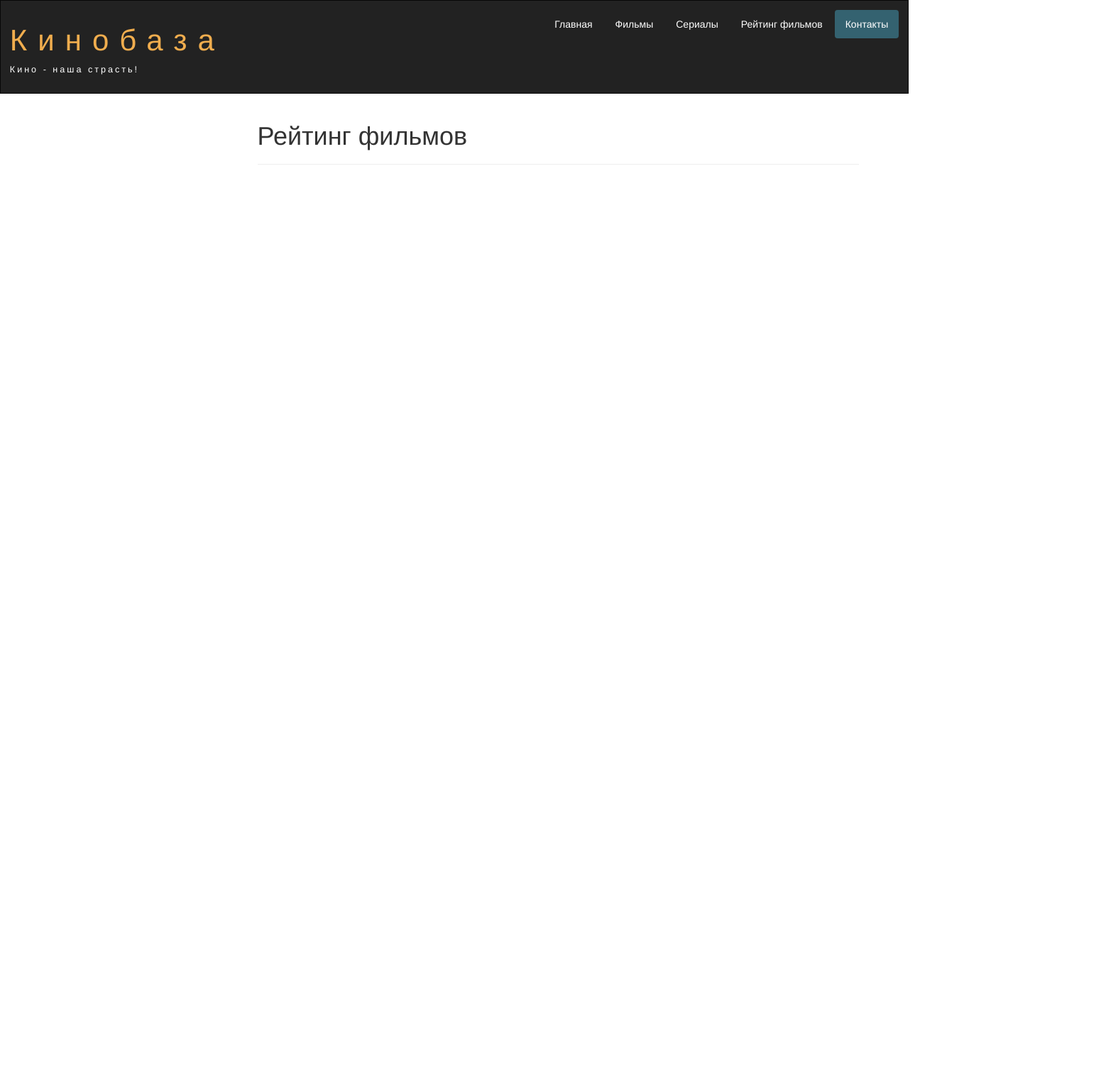
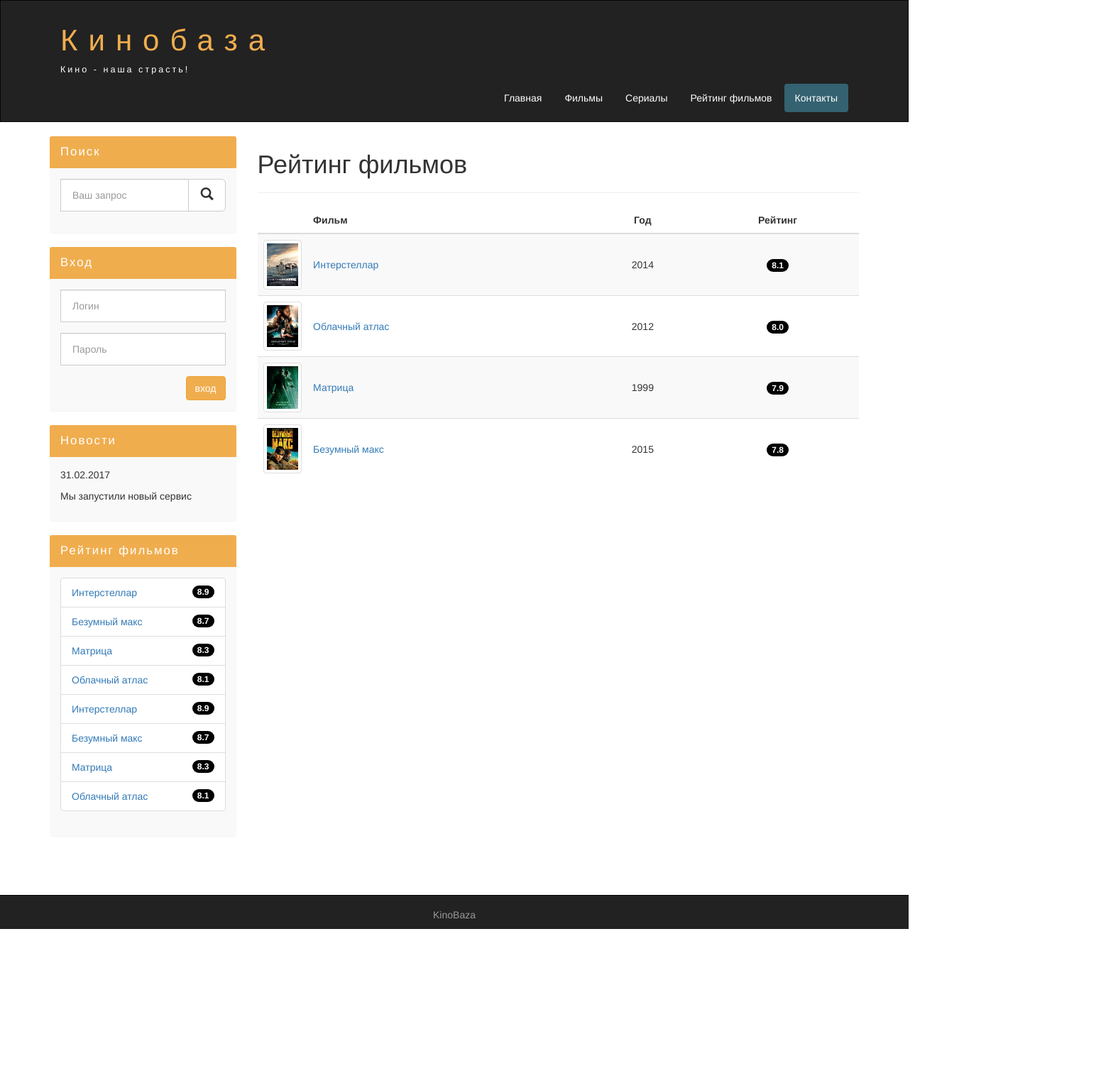
Before and after one commit to MyTestGit777/MySite, a plain HTML site: page rating.html in a window 1280 px wide. Shown: the top 1526 px of the page at 71% size, 1551 px wide, since content can reach past the window. After the commit the page ends 1309 px from the top, so only its background shows below. Drawn offline with nearby package versions, Linux system fonts and the light colour scheme.

Commit message:
рабочий сайт

```diff
--- a/rating.html
+++ b/rating.html
@@ -21,11 +21,11 @@
 		<div class="row">
 
 			<nav role="navigation" class="navbar navbar-inverse">
-				<div class="conteiner">
+				<div class="container">
 
 				<div class="navbar-header header">
 
-					<div class="conteiner">
+					<div class="container">
 
 						<div class="row">
 
@@ -115,7 +115,7 @@
 
 						<tr>
 							<td class="col-lg-1 col-md-1 col-xs-2">
-								<img class="img-responsive img-thumbnail" src="assets/img/cloud.png" alt="облачный атлас">
+								<img class="img-responsive img-thumbnail" src="assets/img/cloud.png" alt="Облачный атлас">
 							</td>
 							<td class="vert-align"><a href="#">Облачный атлас</a></td>
 							<td class="text-center vert-align">2012</td>
@@ -124,7 +124,7 @@
 
 						<tr>
 							<td class="col-lg-1 col-md-1 col-xs-2">
-								<img class="img-responsive img-thumbnail" src="assets/img/matrix.png" alt="матрица">
+								<img class="img-responsive img-thumbnail" src="assets/img/matrix.png" alt="Матрица">
 							</td>
 							<td class="vert-align"><a href="show.html">Матрица</a></td>
 							<td class="text-center vert-align">1999</td>
@@ -133,13 +133,14 @@
 
 						<tr>
 							<td class="col-lg-1 col-md-1 col-xs-2">
-								<img class="img-responsive img-thumbnail" src="assets/img/max.png" alt="безумный макс">
+								<img class="img-responsive img-thumbnail" src="assets/img/max.png" alt="Безумный макс">
 							</td>
 							<td class="vert-align"><a href="#">Безумный макс</a></td>
 							<td class="text-center vert-align">2015</td>
 							<td class="text-center vert-align"><span class="badge">7.8</span></td>
 						</tr>
-
+					</tbody>
+				</table>
 
 				<div class="margin-8 clear"></div>
 
--- /dev/null
+++ b/style.css
@@ -0,0 +1,124 @@
+.header a, a:hover {
+	color: #f0ad4e;
+	text-decoration: none;
+}
+.header h1 {
+	letter-spacing: 15px;
+	font-size: 300%;
+
+}
+
+.header p {
+	color: white !important;
+	font-size: 90%;
+	letter-spacing: 3px;
+}
+
+.nav-pills>li.active>a, .nav-pills>li.active>a:focus, .nav-pills>li.active>a:hover {
+	color: #fff;
+	background-color: #346270;
+}
+
+.nav-pills>li>a {
+	color: #fff;
+}
+
+.nav-pills>li>a:hover {
+	background-color: #346270;
+}
+
+.navbar-inverse {
+	padding: 1%;
+	border-radius: 0;
+}
+
+@media (max-width: 767px) {
+	.nav-pills>li {
+		float: none;
+	}
+
+	.nav-pills {
+		text-align: center;
+	}
+
+	.header h1 {
+		font-size: 280%;
+		letter-spacing: 5px;
+	}
+	.header {
+		text-align: center;
+	}
+
+}
+
+.clear {
+	clear: both;
+	height: 63px;
+}
+
+.wrapper {
+	min-height: 100%;
+}
+
+.films_block {
+	text-align: center;
+}
+
+.films_block img {
+	margin-bottom: 5%;
+	border-radius: 5px;
+	border: solid 5px #dad7d5;
+	width: 100%;
+}
+
+.film_label {
+	padding: 2%;
+	margin-bottom: 4%;
+}
+
+.margin-8 {
+	margin-top: 8%;
+}
+.panel {
+	border: none;
+}
+.panel-body {
+	background-color: #f0ad4e;
+	color: white;
+	border-color: transparent;
+}
+.sidebar-header {
+	font-size: 120%;
+	letter-spacing: 2px;
+}
+.form-control {
+	border-radius: 0px;
+}
+
+.inpunt-lg {
+	font-size: 14 px;
+}
+
+.list-group-item-warning {
+	color: #8a6d3b;
+	background-color: #000000;
+}
+.info-block {
+	font-size: 120%;
+}
+.info-block .badge {
+	font-size: 80%;
+}
+.info-block span{
+	margin-right: 3%;
+}
+.table tbody>tr>td.vert-align {
+	vertical-align: middle;
+}
+footer a {
+	color: #999;
+}
+
+footer a:hover {
+	color:  #efefef;
+}
```
Also changed, not shown: contact.html (+2 -2 lines), films.html (+2 -2 lines), index.html (+2 -2 lines).
